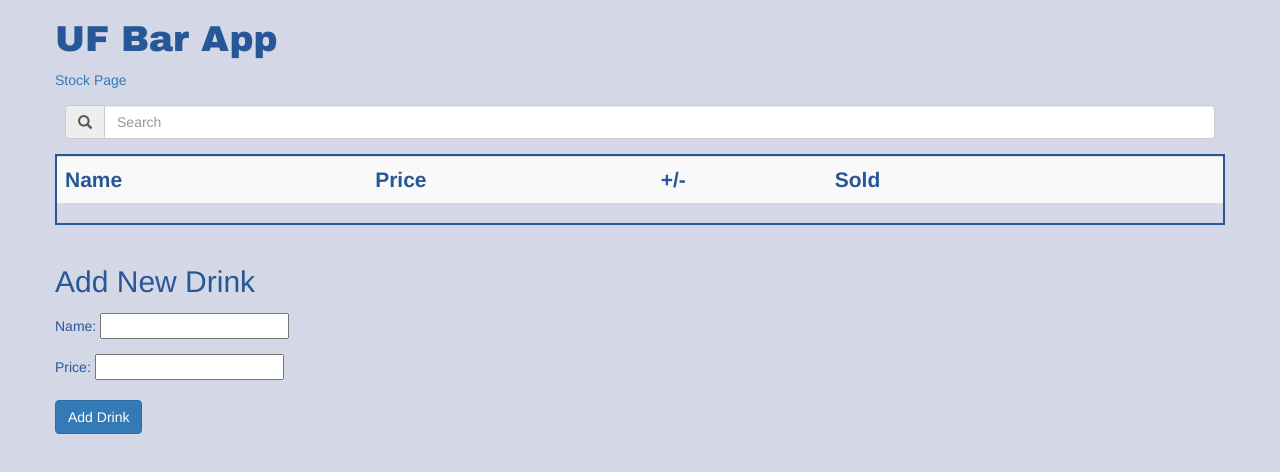
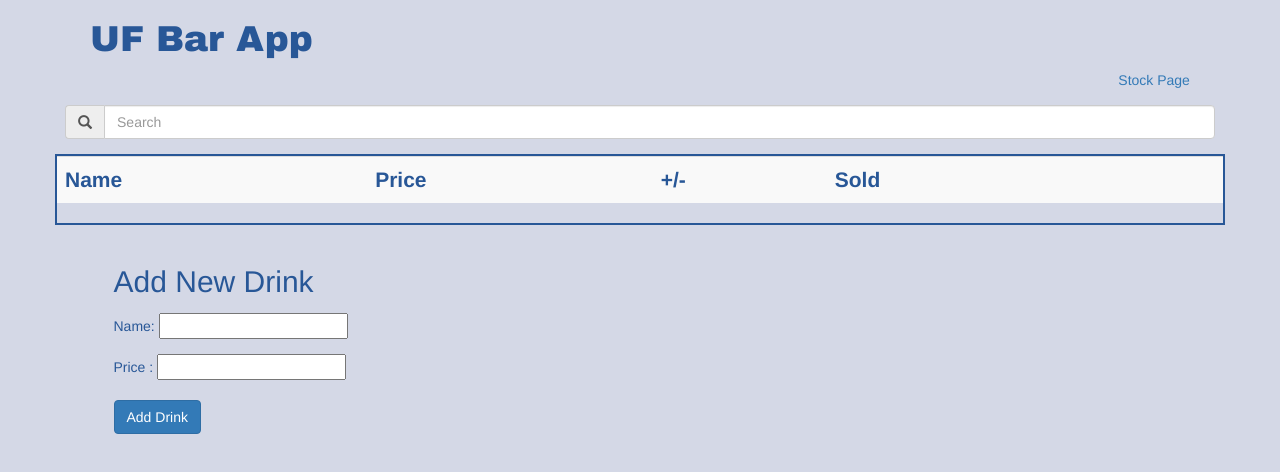
Before and after one commit to samo012/BarApp, a website: page client/index.html in a window 1280 px wide. Drawn offline with nearby package versions, Linux system fonts and the light colour scheme; no server answers.

Commit message:
Some Styling

```diff
--- a/client/styles/main.css
+++ b/client/styles/main.css
@@ -8,8 +8,12 @@
   border: 2px solid #285797;
   font-size: 1.5em;
 }
+form{
+	margin-left:5%;
+}
 
 h1 {
+	margin-left: 3%;
 	font-family: "Arial Black";
 	font-weight: bold;
 	color: #285797;
@@ -25,6 +29,10 @@ body {
 form {
 	margin-top: 40px;
 }
+a{
+	float:right;
+	margin-right:3%;
+}
 
 p {
 
```
Also changed, not shown: client/index.html (+1 -1 lines), client/styles/home.css (+7 -2 lines).
